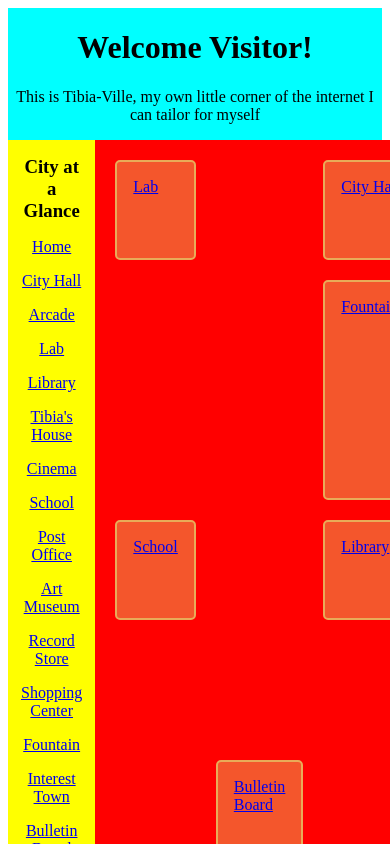
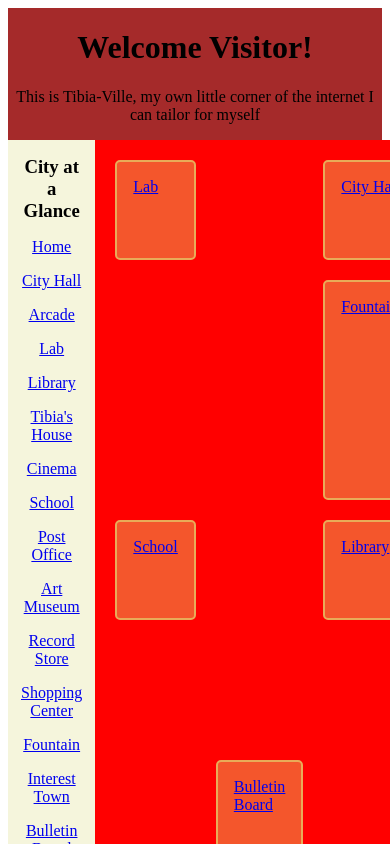
Before and after one commit to ViLinh27/TibiaVille, a Vue app in the folder Tibia-Ville-Website/: page / in a window 390 px wide. Shown: the top 844 px of the page. Built offline with nearby package versions, Linux system fonts and the light colour scheme.

Commit message:
add backgroundcolor in mobile css to make sure everything is connected
since that works, now need to make nav bar responsive

```diff
--- /dev/null
+++ b/Tibia-Ville-Website/src/assets/main_mobile.css
@@ -0,0 +1,11 @@
+
+
+/*---- 400px----*/
+@media (max-width:400px){
+    .app{
+        background-color:brown;
+    }
+    nav{
+        background-color:beige;
+    }
+}
--- a/Tibia-Ville-Website/src/main.ts
+++ b/Tibia-Ville-Website/src/main.ts
@@ -1,5 +1,5 @@
 import './assets/main.css'
-
+import './assets/main_mobile.css'
 import { createApp } from 'vue'
 import App from './App.vue'
 import router from './router'
```
